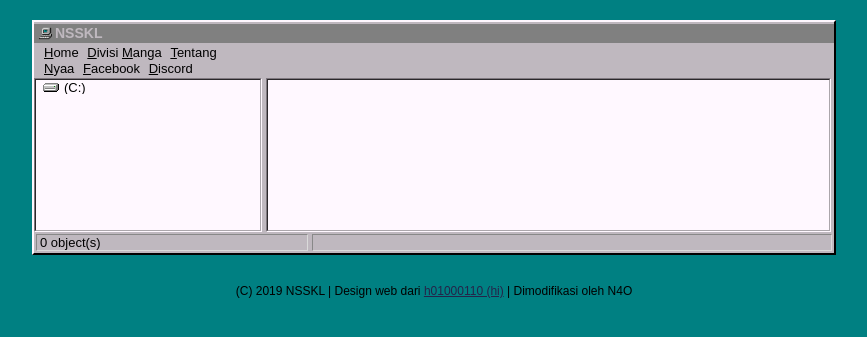
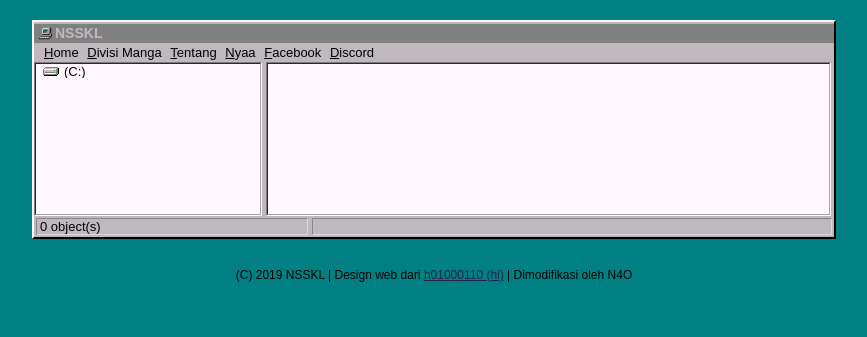
Before and after one commit to nsskltranslation/anime_nsskl, a Jekyll site: the page built from index.html, in a window 1280 px wide. Shown: the top 337 px of the page, without its empty margins (206-1073 px from the left). Built offline with Jekyll 4.4.1, drawn with Linux system fonts in a browser that asks for light colours.

Commit message:
memperbaiki menu

```diff
--- a/_includes/topbar.html
+++ b/_includes/topbar.html
@@ -1,11 +1,8 @@
 <nav id="topbar">
 	<ul class="topbar">
 		<a href="/"><li><u>H</u>ome</li></a>
-		<a href="https://manga.nerjemah.in"><li><u>D</u>ivisi <u>M</u>anga</li></a>
+		<a href="https://manga.nerjemah.in"><li><u>D</u>ivisi Manga</li></a>
 		<a href="/me"><li><u>T</u>entang</li></a>
-	</ul>
-
-	<ul class="topbar">
 		<a href="#"><li><u>N</u>yaa</li></a>
 		<a href="https://facebook.com/nsskltranslations" target="_blank"><li><u>F</u>acebook</li></a>
 		<a href="https://discord.gg/syJsXbt" target="_blank"><li><u>D</u>iscord</li></a>
```
